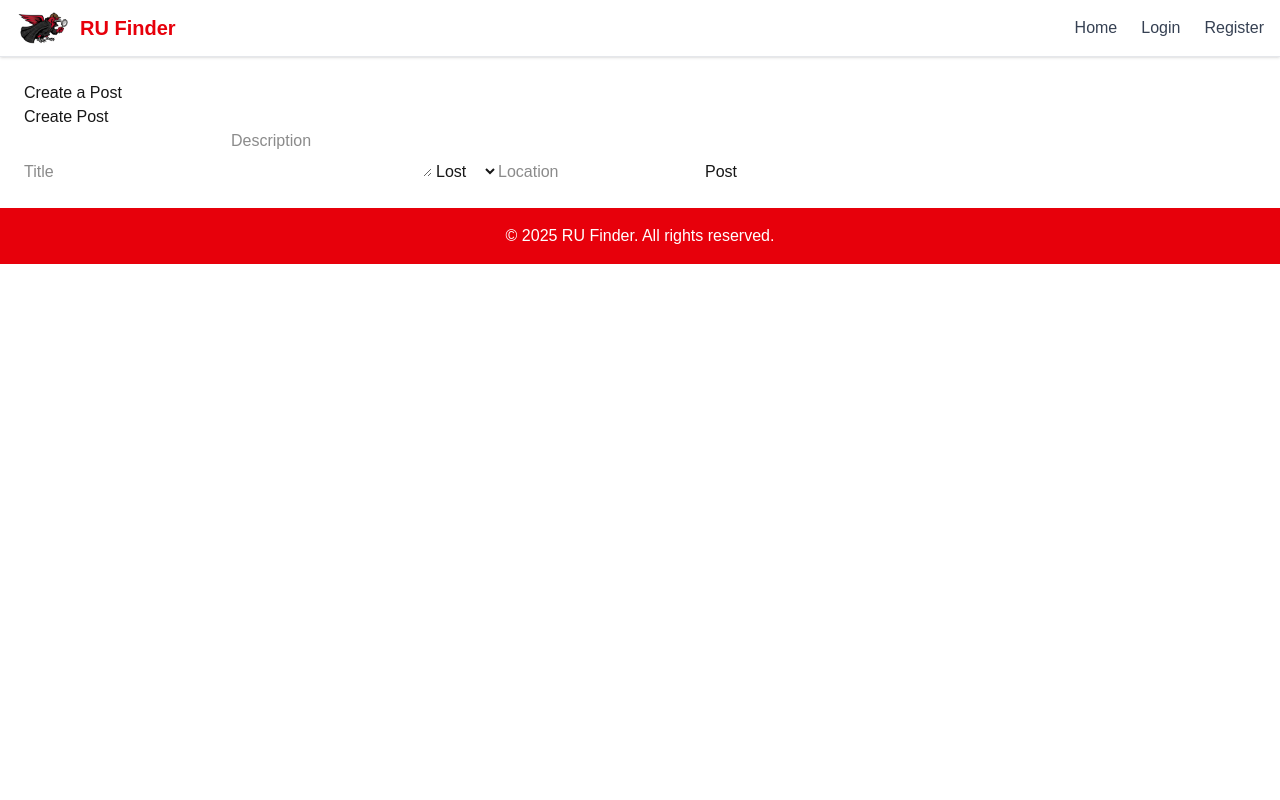
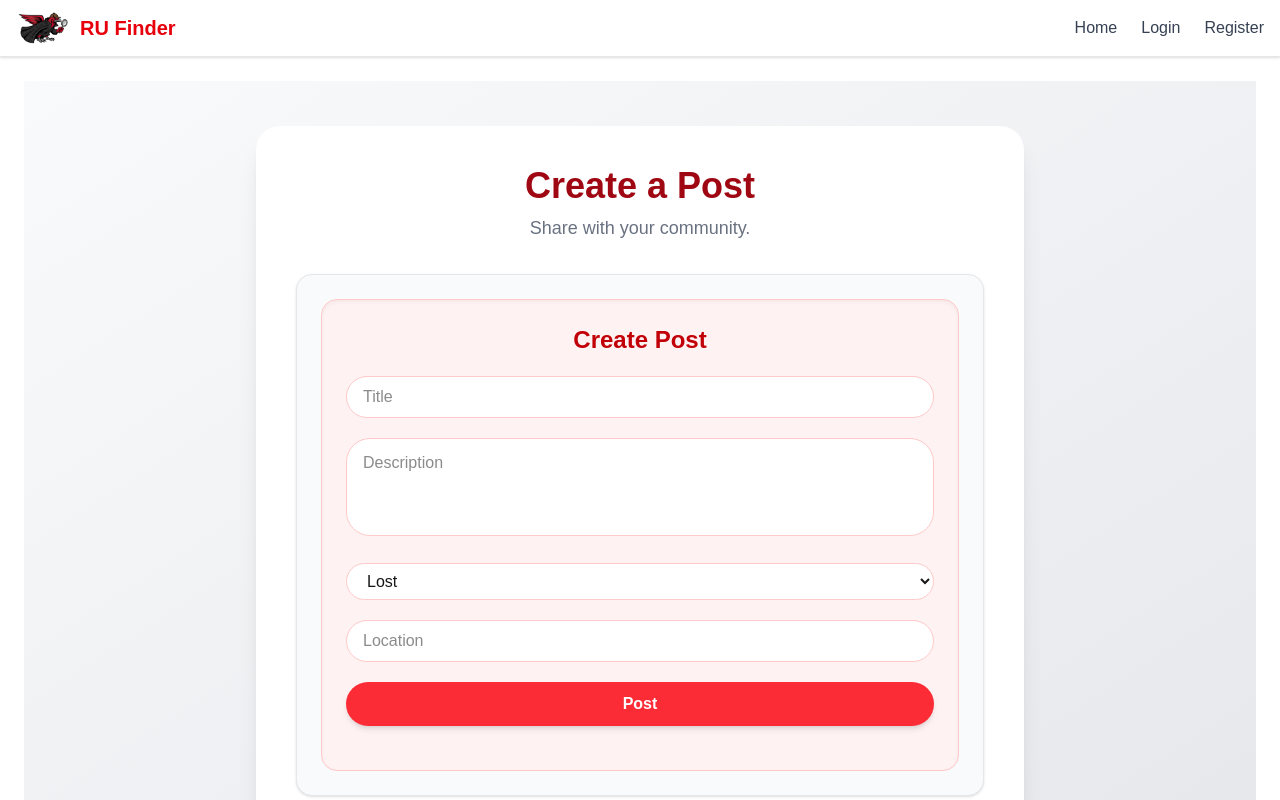
Before and after one commit to Antsave/RuFinder-, a Next.js app in the folder frontend/: page /post in a window 1280 px wide. Shown: the top 800 px of the page. Built offline with nearby package versions, Linux system fonts and the light colour scheme.

Commit message:
Updated CreatePost UI and Form

```diff
--- a/frontend/app/components/createpost.tsx
+++ b/frontend/app/components/createpost.tsx
@@ -25,27 +25,70 @@ export default function CreatePost() {
       });
       if (!res.ok) throw new Error("Failed to create post");
       setMessage("Post created!");
-      setTitle(""); setDescription(""); setLocation(""); setCategory("L");
+      setTitle("");
+      setDescription("");
+      setLocation("");
+      setCategory("L");
     } catch (err: unknown) {
-        if (err instanceof Error){
-            setMessage(err.message);
-        }
-        setMessage('An unexpected error occurred');
+      if (err instanceof Error) {
+        setMessage(err.message);
+      }
+      setMessage("An unexpected error occurred");
     }
   };
 
   return (
-    <form onSubmit={handleSubmit}>
-      <h2>Create Post</h2>
-      <input placeholder="Title" value={title} onChange={e => setTitle(e.target.value)} />
-      <textarea placeholder="Description" value={description} onChange={e => setDescription(e.target.value)} />
-      <select value={category} onChange={e => setCategory(e.target.value as "L" | "F")}>
+    <form
+      onSubmit={handleSubmit}
+      className="space-y-5 bg-red-50 p-6 rounded-2xl border border-red-200 shadow-inner"
+    >
+      <h2 className="text-2xl font-bold text-red-700 text-center">Create Post</h2>
+
+      <input
+        placeholder="Title"
+        value={title}
+        onChange={(e) => setTitle(e.target.value)}
+        className="w-full rounded-full px-4 py-2 border border-red-200 bg-white focus:ring-2 focus:ring-red-300 focus:outline-none transition-all"
+      />
+
+      <textarea
+        placeholder="Description"
+        value={description}
+        onChange={(e) => setDescription(e.target.value)}
+        className="w-full rounded-3xl px-4 py-3 border border-red-200 bg-white focus:ring-2 focus:ring-red-300 focus:outline-none transition-all resize-none"
+        rows={3}
+      />
+
+      <select
+        value={category}
+        onChange={(e) => setCategory(e.target.value as "L" | "F")}
+        className="w-full rounded-full px-4 py-2 border border-red-200 bg-white focus:ring-2 focus:ring-red-300 focus:outline-none transition-all"
+      >
         <option value="L">Lost</option>
         <option value="F">Found</option>
       </select>
-      <input placeholder="Location" value={location} onChange={e => setLocation(e.target.value)} />
-      <button type="submit">Post</button>
-      <p>{message}</p>
+
+      <input
+        placeholder="Location"
+        value={location}
+        onChange={(e) => setLocation(e.target.value)}
+        className="w-full rounded-full px-4 py-2 border border-red-200 bg-white focus:ring-2 focus:ring-red-300 focus:outline-none transition-all"
+      />
+
+      <button
+        type="submit"
+        className="w-full bg-red-500 hover:bg-red-600 text-white font-semibold rounded-full py-2.5 transition-all shadow-md hover:shadow-lg active:scale-95"
+      >
+        Post
+      </button>
+
+      <p
+        className={`text-center font-medium ${
+          message.includes("created") ? "text-green-600" : "text-red-600"
+        }`}
+      >
+        {message}
+      </p>
     </form>
   );
 }
--- a/frontend/app/post/page.tsx
+++ b/frontend/app/post/page.tsx
@@ -1,10 +1,29 @@
+import React from "react";
 import CreatePost from "../components/createpost";
 
-export default function CreatePostPage() {
+const CreatePostPage: React.FC = () => {
   return (
-    <div>
-      <h1>Create a Post</h1>
-      <CreatePost />
+    <div className="min-h-screen bg-gradient-to-br from-gray-50 to-gray-200 flex items-center justify-center py-10 px-4">
+      <div className="bg-white shadow-xl rounded-3xl w-full max-w-3xl p-8 md:p-10 transition-transform transform hover:scale-[1.01] duration-300">
+
+        {/* Header Section */}
+        <div className="text-center space-y-2 mb-8">
+          <h1 className="text-4xl font-extrabold text-red-800">
+            Create a Post
+          </h1>
+          <p className="text-gray-500 text-lg">
+            Share with your community.
+          </p>
+        </div>
+
+        {/* CreatePost Form */}
+        <div className="bg-gray-50 border border-gray-200 rounded-2xl p-6 shadow-sm hover:shadow-md transition-shadow duration-300">
+          <CreatePost />
+        </div>
+
+      </div>
     </div>
   );
-}
+};
+
+export default CreatePostPage;
--- a/frontend/hooks/useAuth.ts
+++ b/frontend/hooks/useAuth.ts
@@ -1,13 +1,32 @@
 "use client";
 
-import { useState } from "react";
+import { useState, useEffect } from "react";
 
-export default function useAuth() {
-  const [isAuthenticated, setIsAuthenticated] = useState( () => {
-      const token = localStorage.getItem('accessToken');
-      return !!token;
-  });
+interface AuthHook {
+  isAuthenticated: boolean;
+  login: (token: string) => void;
+  logout: () => void;
+}
 
+export default function useAuth(): AuthHook {
+  const [isAuthenticated, setIsAuthenticated] = useState<boolean>(false);
 
-  return { isAuthenticated, setIsAuthenticated };
+  // Load token from localStorage on mount
+  useEffect(() => {
+    const token = localStorage.getItem("accessToken");
+    setIsAuthenticated(!!token);
+  }, []);
+
+  // Functions to log in/out
+  const login = (token: string) => {
+    localStorage.setItem("accessToken", token);
+    setIsAuthenticated(true);
+  };
+
+  const logout = () => {
+    localStorage.removeItem("accessToken");
+    setIsAuthenticated(false);
+  };
+
+  return { isAuthenticated, login, logout };
 }
```
Also changed, not shown: 1 other file (tests, documents, lock files or other folders).
